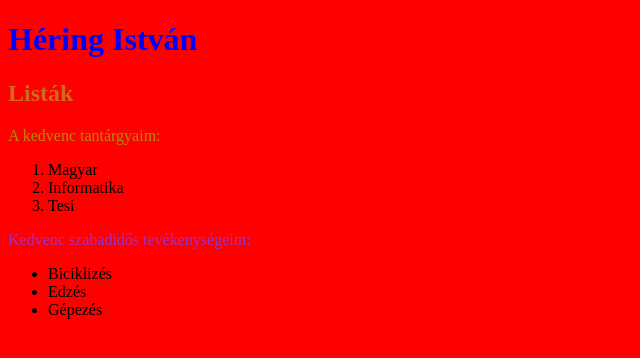
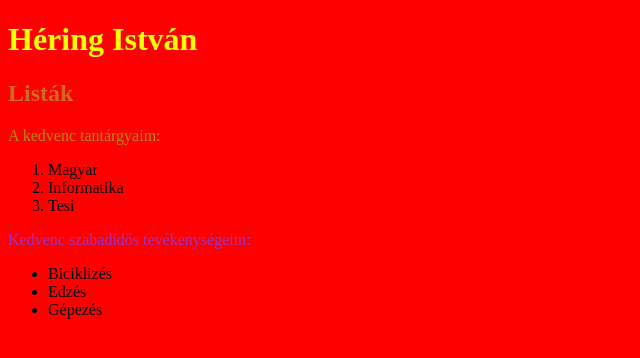
Before and after one commit to heringistvan/listak, a plain HTML site: page index.html in a window 1280 px wide. Shown: the whole page, without its empty margins (0-640 px from the left). Drawn offline with Linux system fonts and the light colour scheme.

Commit message:
Update index.html

```diff
--- a/index.html
+++ b/index.html
@@ -7,7 +7,7 @@
     <title>Listák</title>
 </head>
 <body bgcolor="red" >
-    <h1 style="color: blue;" >Héring István</h1>
+    <h1 style="color: yellow;" >Héring István</h1>
     <h2 style="color: chocolate;" >Listák</h2>
 
     <p style="color: darkgoldenrod;" >A kedvenc tantárgyaim:</p>
```
